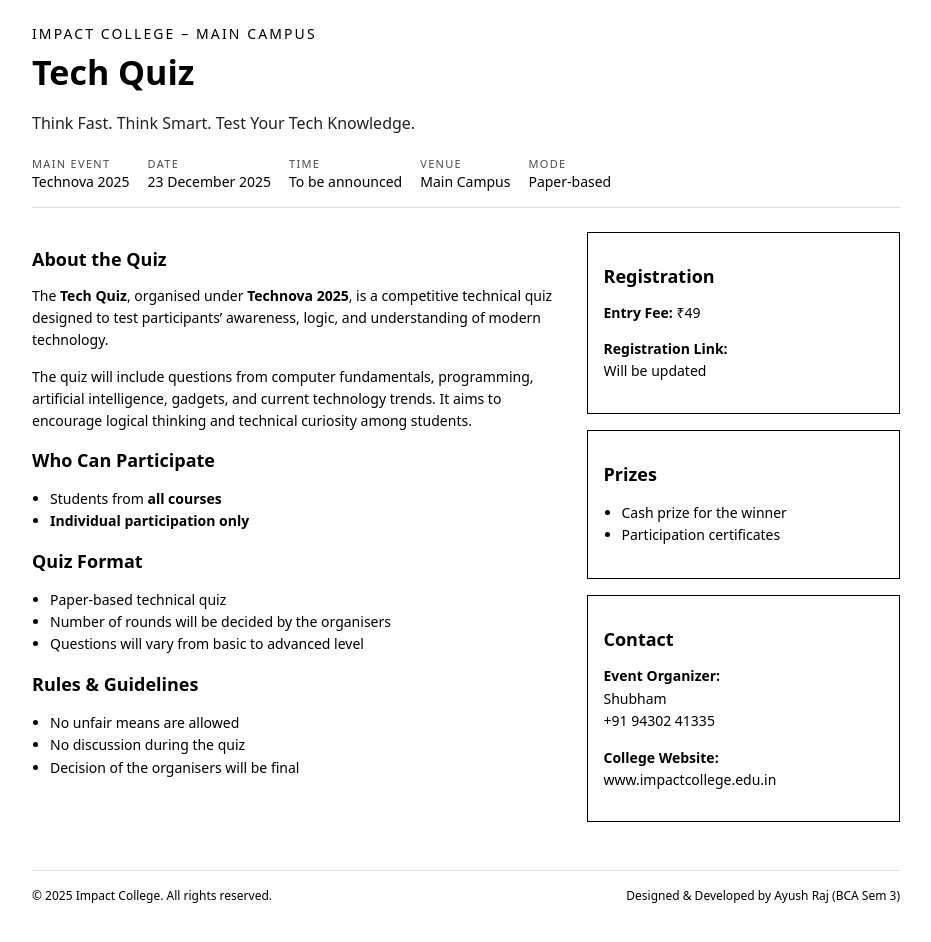
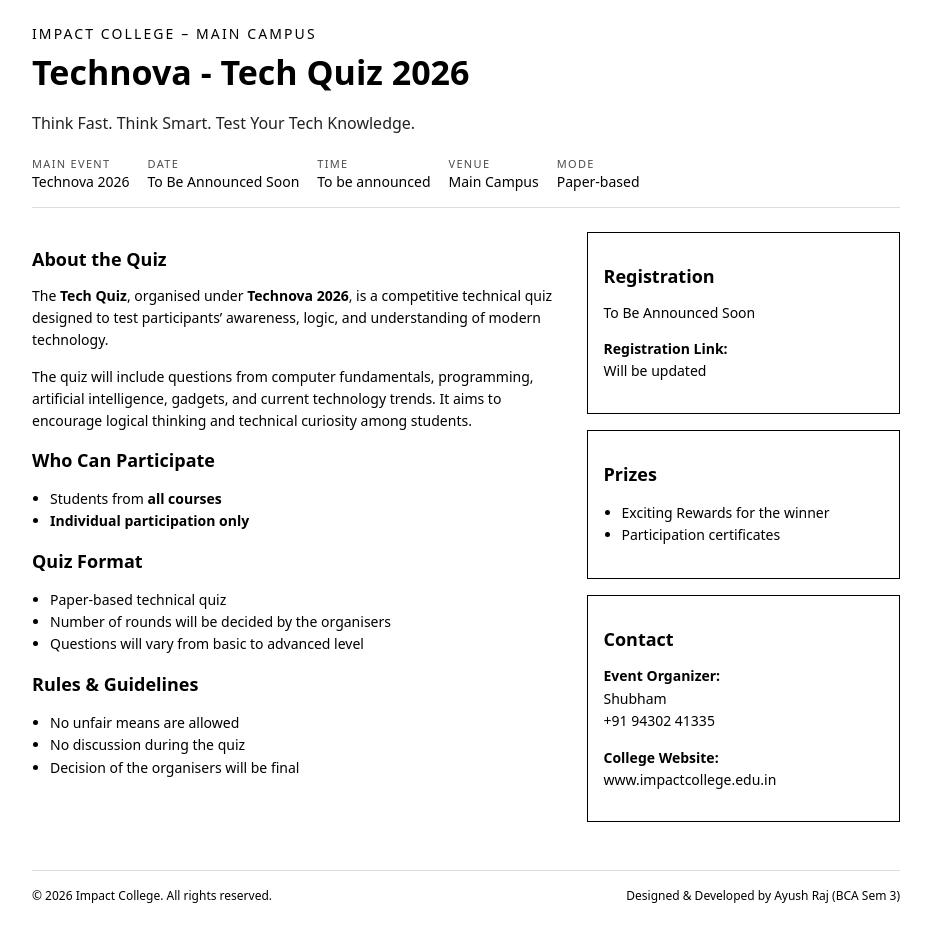
Before and after one commit to D3ath-Walker/tech-quiz-site, a plain HTML site: page index.html in a window 1280 px wide. Shown: the whole page, without its empty margins (174-1105 px from the left). Drawn offline with Linux system fonts and the light colour scheme.

Commit message:
Update index.html

```diff
--- a/index.html
+++ b/index.html
@@ -119,7 +119,7 @@
     <!-- HEADER -->
     <header>
         <div class="college-name">Impact College – Main Campus</div>
-        <h1 class="event-title">Tech Quiz</h1>
+        <h1 class="event-title">Technova - Tech Quiz 2026</h1>
         <p class="event-tagline">
             Think Fast. Think Smart. Test Your Tech Knowledge.
         </p>
@@ -127,11 +127,11 @@
         <div class="meta">
             <div>
                 <span class="meta-label">Main Event</span>
-                <div>Technova 2025</div>
+                <div>Technova 2026</div>
             </div>
             <div>
                 <span class="meta-label">Date</span>
-                <div>23 December 2025</div>
+                <div>To Be Announced Soon</div>
             </div>
             <div>
                 <span class="meta-label">Time</span>
@@ -157,7 +157,7 @@
             <section>
                 <h2>About the Quiz</h2>
                 <p>
-                    The <strong>Tech Quiz</strong>, organised under <strong>Technova 2025</strong>,
+                    The <strong>Tech Quiz</strong>, organised under <strong>Technova 2026</strong>,
                     is a competitive technical quiz designed to test participants’ awareness,
                     logic, and understanding of modern technology.
                 </p>
@@ -201,14 +201,14 @@
 
             <div class="box">
                 <h2>Registration</h2>
-                <p><strong>Entry Fee:</strong> ₹49</p>
+                <p>To Be Announced Soon</p>
                 <p><strong>Registration Link:</strong><br>Will be updated</p>
             </div>
 
             <div class="box">
                 <h2>Prizes</h2>
                 <ul>
-                    <li>Cash prize for the winner</li>
+                    <li>Exciting Rewards for the winner</li>
                     <li>Participation certificates</li>
                 </ul>
             </div>
@@ -232,7 +232,7 @@
 
     <!-- FOOTER -->
     <footer>
-        <span>© 2025 Impact College. All rights reserved.</span>
+        <span>© 2026 Impact College. All rights reserved.</span>
         <span>Designed & Developed by Ayush Raj (BCA Sem 3)</span>
     </footer>
 
```
